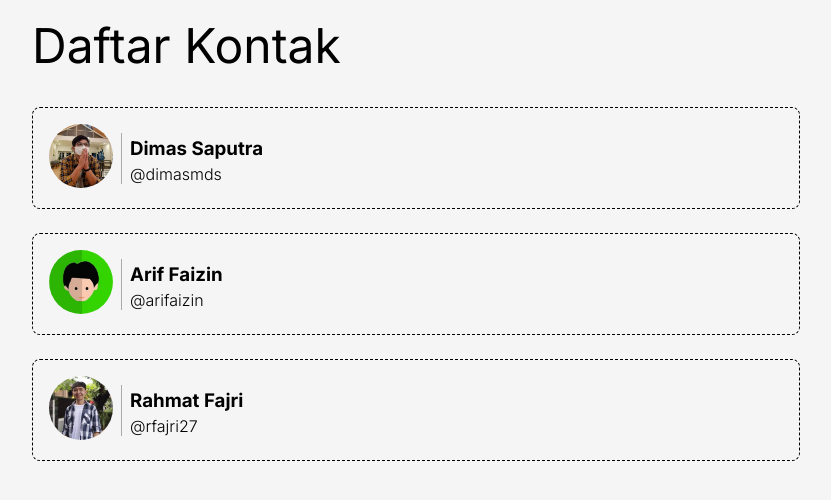
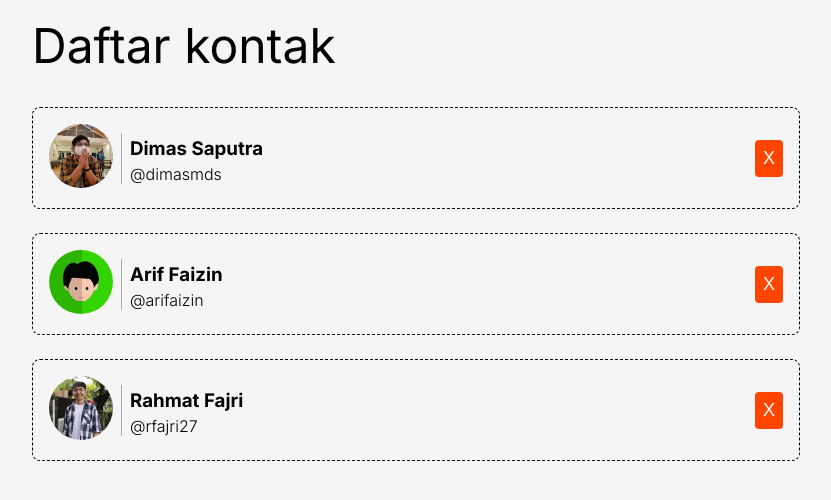
Before and after one commit to Okaarunn/contacts-app, a React (Vite) app: page / in a window 1280 px wide. Shown: the top 500 px of the page, without its empty margins (224-1055 px from the left). Built offline with nearby package versions, Linux system fonts and the light colour scheme.

Commit message:
feat: delete contact

```diff
--- a/src/ContactApp.jsx
+++ b/src/ContactApp.jsx
@@ -2,15 +2,36 @@
 import { Contacts } from "./data.js";
 import ContactList from "./ContactList.jsx";
 
-const ContactApp = () => {
-  const contacts = Contacts();
+class ContactApp extends React.Component {
+  constructor(props) {
+    super(props);
 
-  return (
-    <div className="contact-app">
-      <h1>Daftar Kontak</h1>
-      <ContactList contacts={contacts} />
-    </div>
-  );
-};
+    this.state = {
+      contacts: Contacts(),
+    };
+
+    // set ondelete
+    this.onDeleteHandler = this.onDeleteHandler.bind(this);
+  }
+
+  // ondelete method
+
+  onDeleteHandler(id) {
+    const contacts = this.state.contacts.filter((contact) => contact.id !== id);
+    this.setState({ contacts });
+  }
+
+  render() {
+    return (
+      <div className="contact-app">
+        <h1>Daftar kontak</h1>
+        <ContactList
+          contacts={this.state.contacts}
+          onDelete={this.onDeleteHandler}
+        />
+      </div>
+    );
+  }
+}
 
 export default ContactApp;
--- a/src/ContactItem.jsx
+++ b/src/ContactItem.jsx
@@ -1,12 +1,14 @@
 import React from "react";
 import ContactItemImage from "./ContactItemImage.jsx";
 import ContactItemBody from "./ContactItemBody";
+import DeleteButton from "./DeleteButton.jsx";
 
-const ContactItem = ({ imgURL, name, tag }) => {
+const ContactItem = ({ imgURL, name, tag, id, onDelete }) => {
   return (
     <div className="contact-item">
       <ContactItemImage imgURL={imgURL} />
       <ContactItemBody name={name} tag={tag} />
+      <DeleteButton id={id} onDelete={onDelete} />
     </div>
   );
 };
--- a/src/ContactList.jsx
+++ b/src/ContactList.jsx
@@ -1,11 +1,16 @@
 import React from "react";
 import ContactItem from "./ContactItem";
 
-const ContactList = ({ contacts }) => {
+const ContactList = ({ contacts, onDelete }) => {
   return (
     <div className="contact-list">
       {contacts.map((contact) => (
-        <ContactItem key={contact.id} {...contact} />
+        <ContactItem
+          key={contact.id}
+          id={contact.id}
+          onDelete={onDelete}
+          {...contact}
+        />
       ))}
     </div>
   );
--- /dev/null
+++ b/src/DeleteButton.jsx
@@ -0,0 +1,11 @@
+import React from "react";
+
+const DeleteButton = ({ id, onDelete }) => {
+  return (
+    <button className="contact-item__delete" onClick={() => onDelete(id)}>
+      X
+    </button>
+  );
+};
+
+export default DeleteButton;
```
